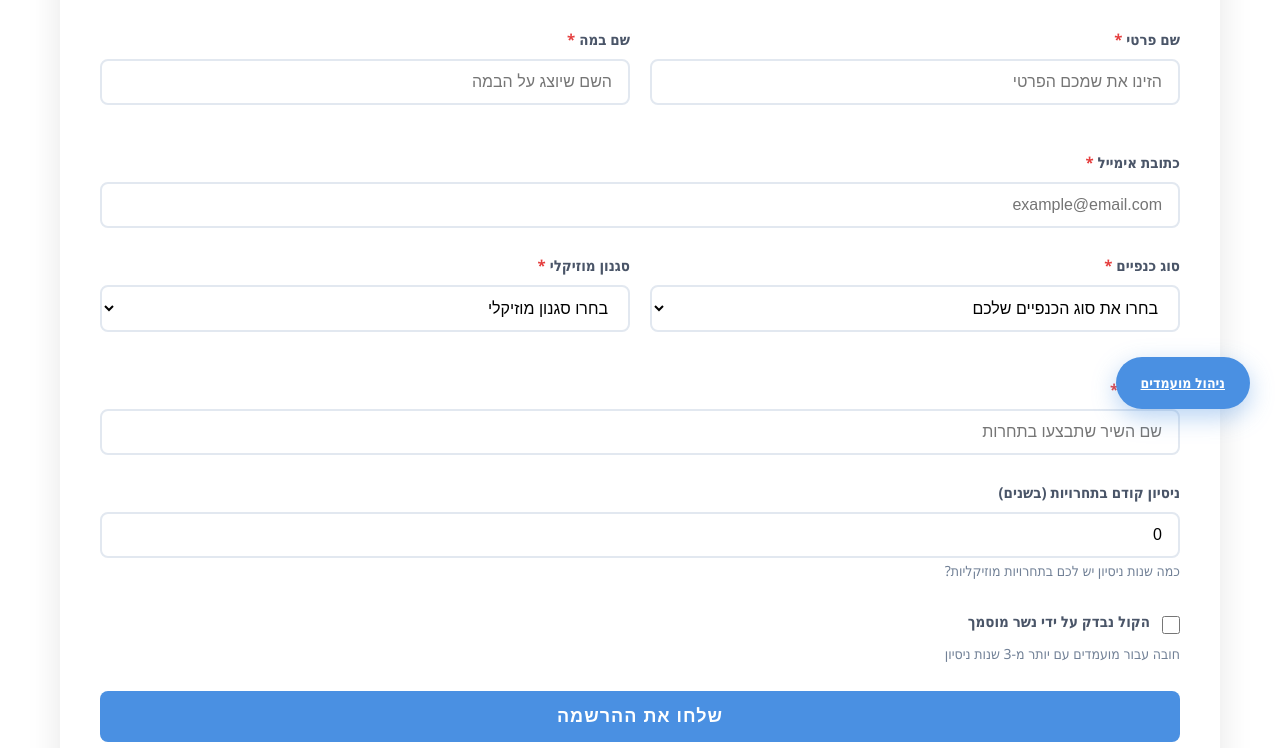
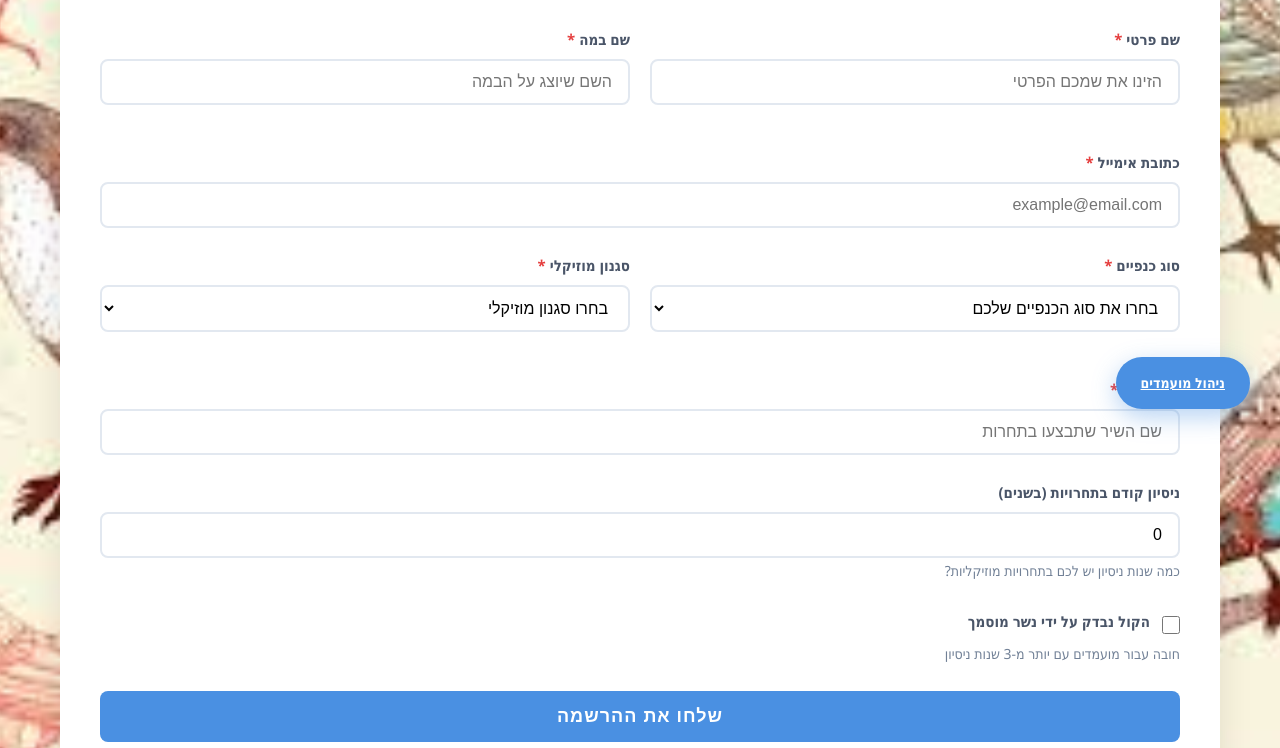
Before and after one commit to TrollingHoffman/Project-Amit-Hoffman-208239210, a plain HTML site: page q3/index.html in a window 1280 px wide. Shown: the part 361-1109 px from the top of the page. Drawn offline with Linux system fonts and the light colour scheme; the site is published under a folder, as on GitHub Pages, so addresses that start at the root find nothing.

Commit message:
Update style.css
עוד תיקון של PATH מקומי לגלובאלי :)

```diff
--- a/q3/style.css
+++ b/q3/style.css
@@ -6,7 +6,7 @@
 
 body {
     font-family: 'Segoe UI', Tahoma, Geneva, Verdana, sans-serif;
-    background: url('/q3/images/background.jpeg') center center/cover no-repeat fixed;
+    background: url('images/background.jpeg') center center/cover no-repeat fixed;
     color: #333;
     line-height: 1.6;
     min-height: 800px;
```
